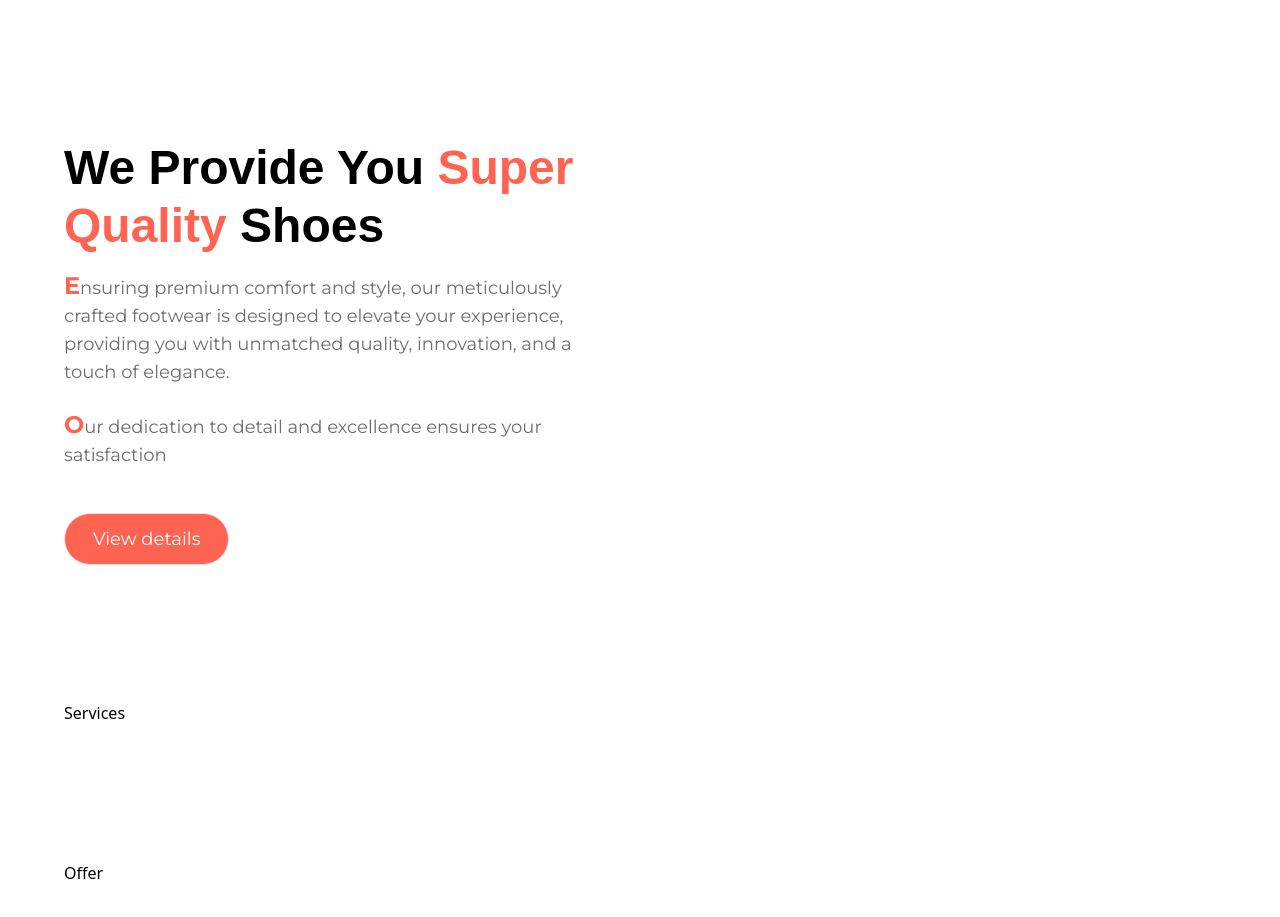
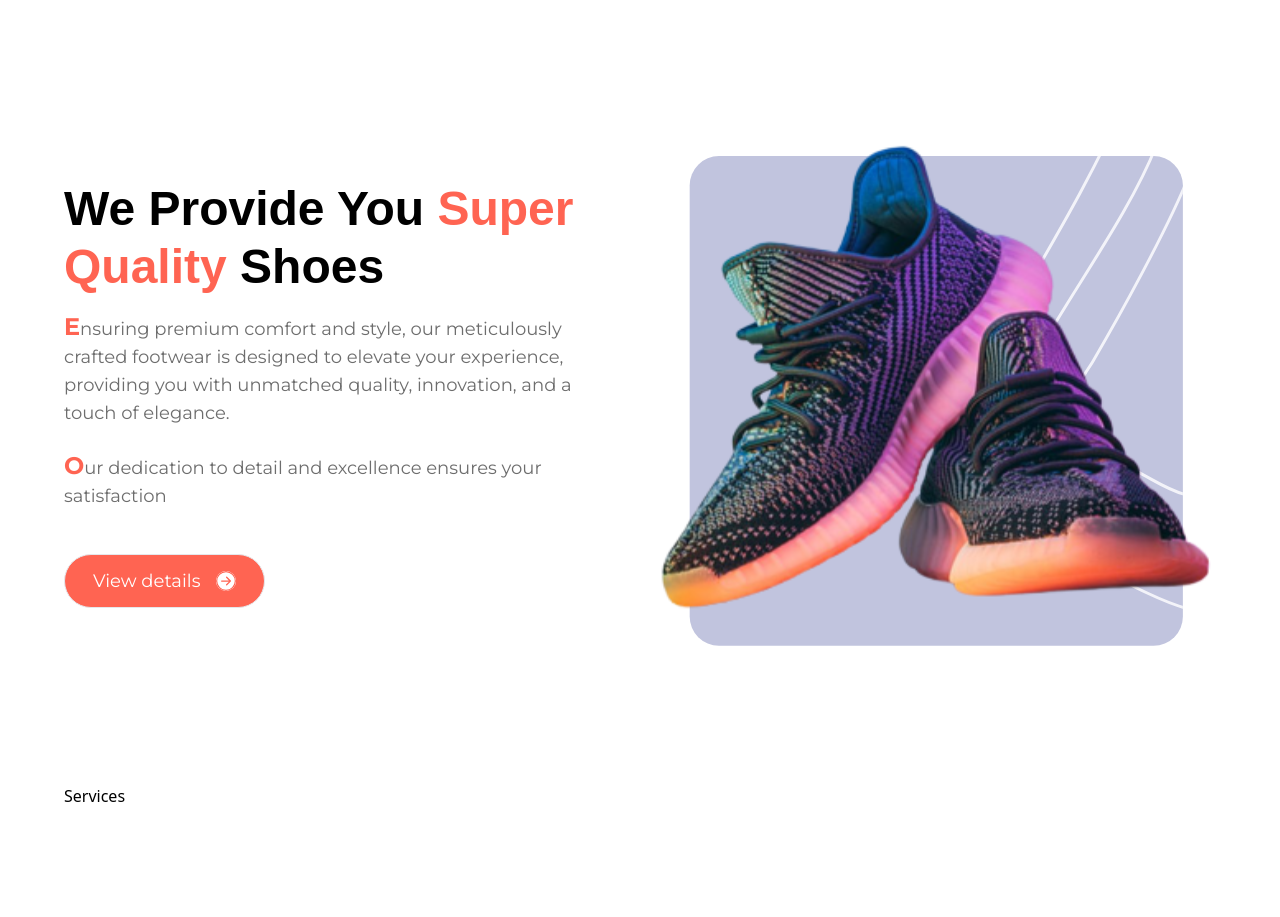
Before and after one commit to ClementMadiot/Nike_Web_Design, a React (Vite) app: page / in a window 1280 px wide. Shown: the part 1660-2577 px from the top of the page. Built offline with nearby package versions, Linux system fonts and the light colour scheme; a web font is replaced by a local one.

Commit message:
quality section

```diff
--- a/src/components/quality/Quality.jsx
+++ b/src/components/quality/Quality.jsx
@@ -1,6 +1,8 @@
 import React from "react";
 import Button from "../layout/Button"; // Adjust the import path as necessary
 import Title from "../layout/Title"; // Adjust the import path as necessary
+import { BsArrowRightCircle } from "react-icons/bs";
+import { shoe8 } from "../../assets/images";
 
 function Quality() {
   return (
@@ -25,8 +27,13 @@ function Quality() {
           classParagraph2={"lg:max-w-lg mt-6"}
           />
           <div className="mt-11">
-            <Button label="View details" />
+            <Button label="View details" iconUrl={
+                <BsArrowRightCircle className="ml-2 w-5 h-5 bg-white rounded-full text-coral-red border-none" />
+              } />
           </div>
+        </div>
+        <div className="flex-1 flex justify-center items-center">
+          <img src={shoe8} alt="shoe8" width={570} height={522} />
         </div>
       </div>
     </section>
```
